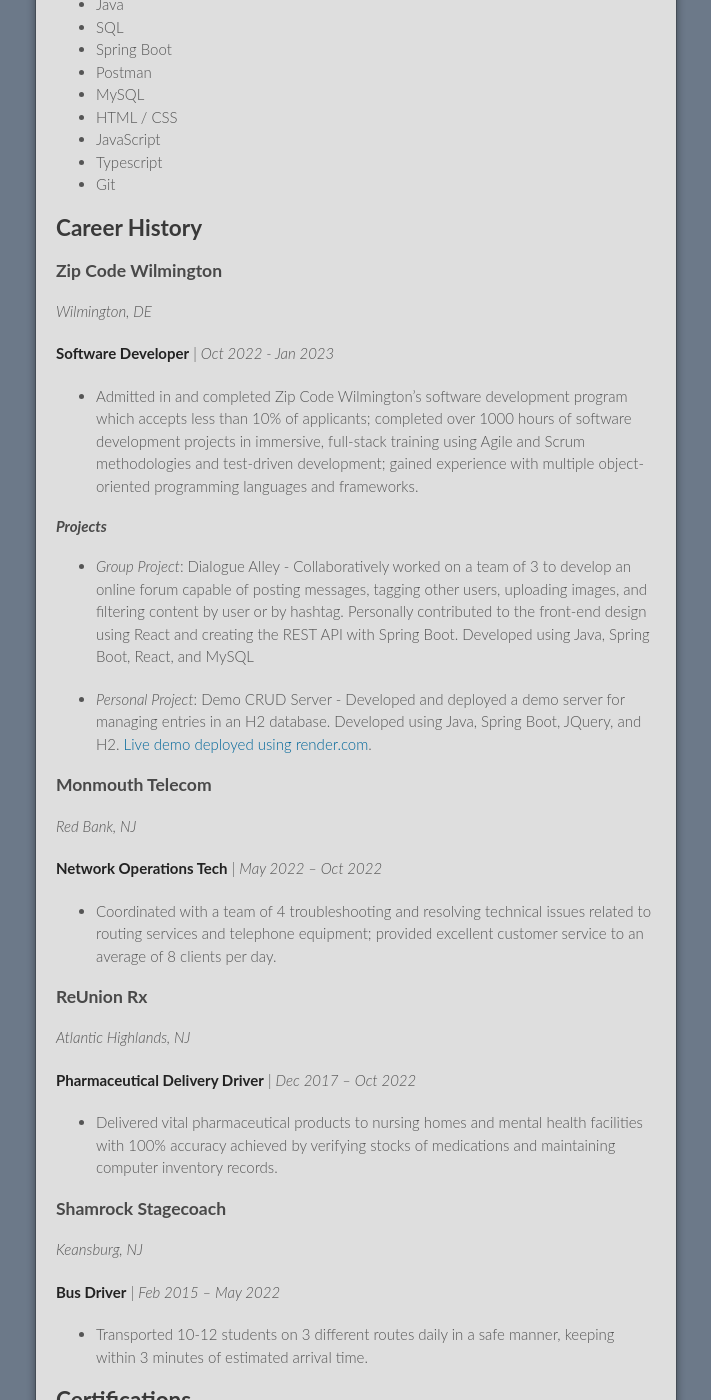
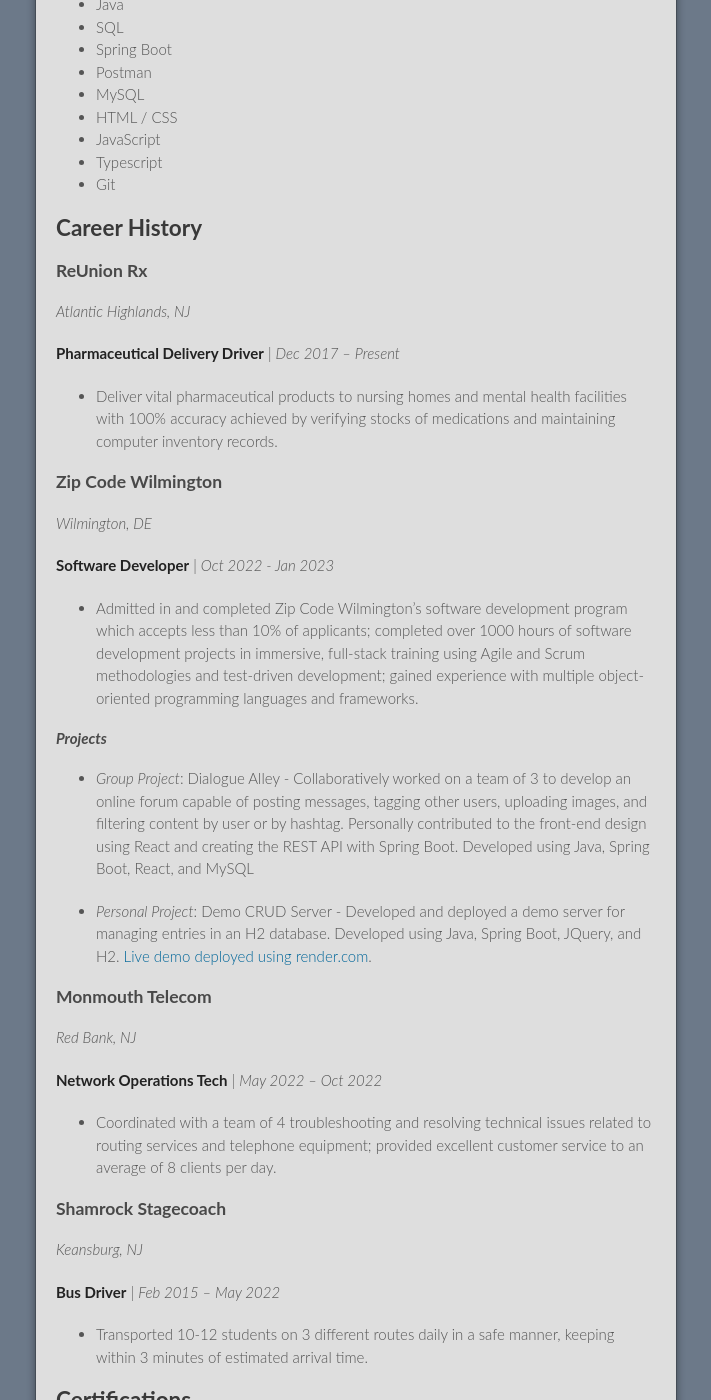
Before and after one commit to AndrewAscone/AndrewAscone, a Jekyll site: the page built from index.md, in a window 1280 px wide and 1400 px high, scrolled down 649 px. Shown: the whole window, without its empty margins (284-995 px from the left). Built offline with Jekyll 4.4.1, drawn with Linux system fonts in a browser that asks for light colours; our own code applies the rules of GitHub Pages for plain Markdown files; the repository's description, which GitHub fills in, is left out; part of the change alters nothing that is shown.

Commit message:
Updated career history

```diff
--- a/index.md
+++ b/index.md
@@ -26,6 +26,12 @@ communication, project management, application of technology-based solutions, an
 
 
 ## Career History
+### ReUnion Rx
+*Atlantic Highlands, NJ*
+
+**Pharmaceutical Delivery Driver** | *Dec 2017 – Present*
+* Deliver vital pharmaceutical products to nursing homes and mental health facilities with 100% accuracy achieved by verifying stocks of medications and maintaining computer inventory records.
+
 ### Zip Code Wilmington
 *Wilmington, DE*
 
@@ -46,12 +52,6 @@ communication, project management, application of technology-based solutions, an
 
 **Network Operations Tech** | *May 2022 – Oct 2022*
 * Coordinated with a team of 4 troubleshooting and resolving technical issues related to routing services and telephone equipment; provided excellent customer service to an average of 8 clients per day.
-
-### ReUnion Rx
-*Atlantic Highlands, NJ*
-
-**Pharmaceutical Delivery Driver** | *Dec 2017 – Oct 2022*
-* Delivered vital pharmaceutical products to nursing homes and mental health facilities with 100% accuracy achieved by verifying stocks of medications and maintaining computer inventory records.
 
 ### Shamrock Stagecoach
 *Keansburg, NJ*
```
